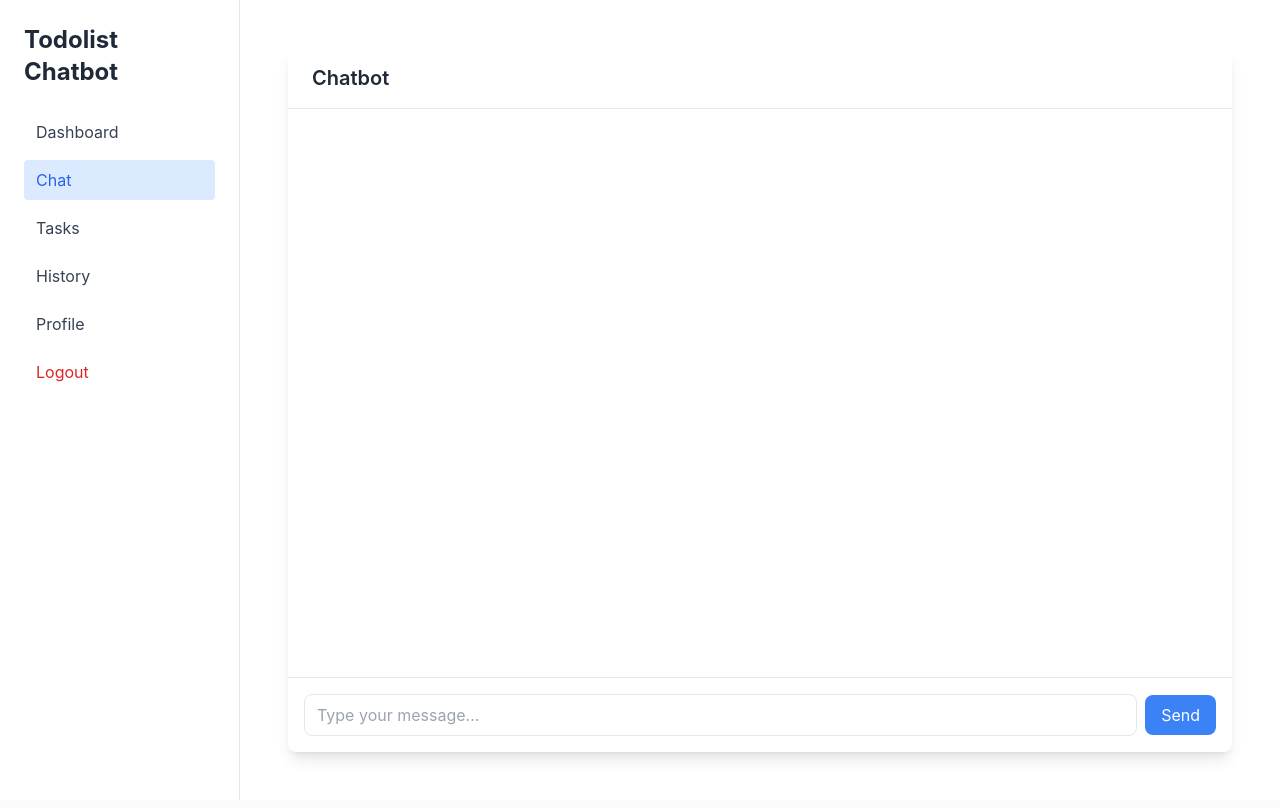
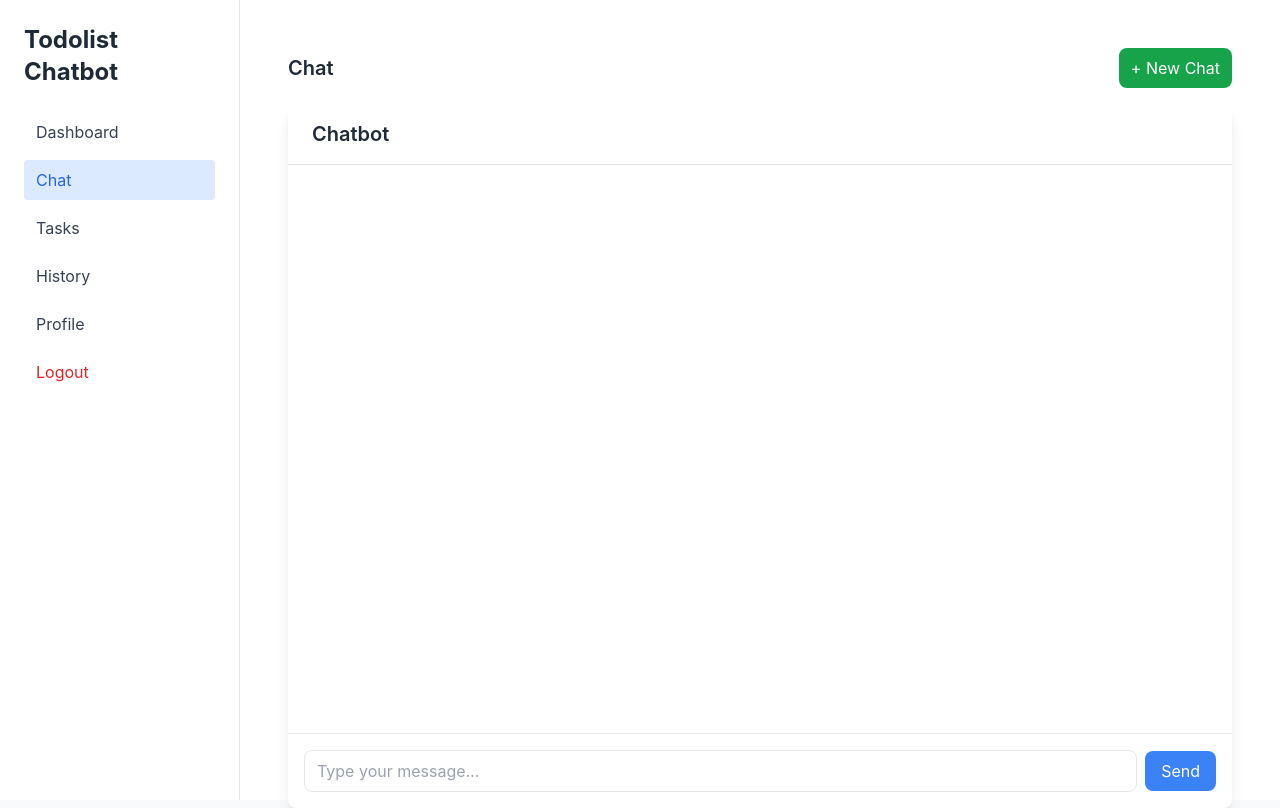
Before and after one commit to SumiSushmA/Todo-Chatbot, a Next.js app: page /dashboard/chat in a window 1280 px wide. Built offline with nearby package versions, Linux system fonts and the light colour scheme.

Commit message:
update chat page

```diff
--- a/src/app/dashboard/chat/page.tsx
+++ b/src/app/dashboard/chat/page.tsx
@@ -1,50 +1,60 @@
-// src/app/dashboard/chat/page.tsx
 'use client'
 
-import { useRouter, useSearchParams } from 'next/navigation'
+import ChatWindow, { Msg, Thread } from '@/components/ChatWindow'
 import { useEffect, useState } from 'react'
-import { v4 as uuidv4 } from 'uuid'
-
-import ChatWindow, { Msg, Thread } from '@/components/ChatWindow'
+import { v4 as uuid } from 'uuid'
 
 export default function ChatPage() {
-  const router       = useRouter()
-  const searchParams = useSearchParams()
-  const threadId     = searchParams.get('thread') || ''
+  const [thread, setThread] = useState<Thread>(() => ({
+    id: uuid(),
+    title: 'New Conversation',
+    messages: [],
+  }))
 
-  const [thread, setThread] = useState<Thread>({
-    id: '',
-    title: '',
-    messages: [],
-  })
+  // Load the previously active thread (if any)
+  useEffect(() => {
+    const activeId = localStorage.getItem('active_thread')
+    const raw = localStorage.getItem('chat_threads')
+    if (!raw) return
+    try {
+      const arr = JSON.parse(raw) as Thread[]
+      const match = arr.find(t => t.id === (activeId || ''))
+      if (match) setThread(match)
+    } catch {}
+  }, [])
 
-  useEffect(() => {
-    if (!threadId) return
-    fetch(`/api/threads?thread=${threadId}`)
-      .then((r) => r.json())
-      .then((t) => t && setThread(t))
-      .catch(console.error)
-  }, [threadId])
+  const handleUpdate = (msgs: Msg[]) => {
+    setThread(t => ({ ...t, messages: msgs }))
+  }
 
-  async function handleUpdate(msgs: Msg[]) {
-    let t = { ...thread, messages: msgs }
-
-    if (!t.id) {
-      t.id    = uuidv4()
-      t.title = msgs[0]?.text.slice(0, 20) || 'New Chat'
-      router.replace(`/dashboard/chat?thread=${t.id}`)
+  const newChat = () => {
+    const fresh: Thread = { id: uuid(), title: 'New Conversation', messages: [] }
+    setThread(fresh)
+    // write an empty thread to localStorage and make it active
+    const key = 'chat_threads'
+    let arr: Thread[] = []
+    const raw = localStorage.getItem(key)
+    if (raw) {
+      try { arr = JSON.parse(raw) } catch {}
     }
-
-    setThread(t)
-    await fetch('/api/threads', {
-      method: 'POST',
-      headers: { 'Content-Type': 'application/json' },
-      body: JSON.stringify({ thread: t }),
-    })
+    arr.push(fresh)
+    localStorage.setItem(key, JSON.stringify(arr))
+    localStorage.setItem('active_thread', fresh.id)
   }
 
   return (
-    <div className="p-6 h-full bg-white">
+    <div className="p-6 h-full bg-white space-y-4">
+      <div className="flex items-center justify-between">
+        <h2 className="text-xl font-semibold">Chat</h2>
+        <button
+          onClick={newChat}
+          className="px-3 py-2 rounded-lg bg-green-600 text-white hover:bg-green-700"
+          title="Start a brand new conversation"
+        >
+          + New Chat
+        </button>
+      </div>
+
       <ChatWindow thread={thread} onUpdate={handleUpdate} />
     </div>
   )
```
